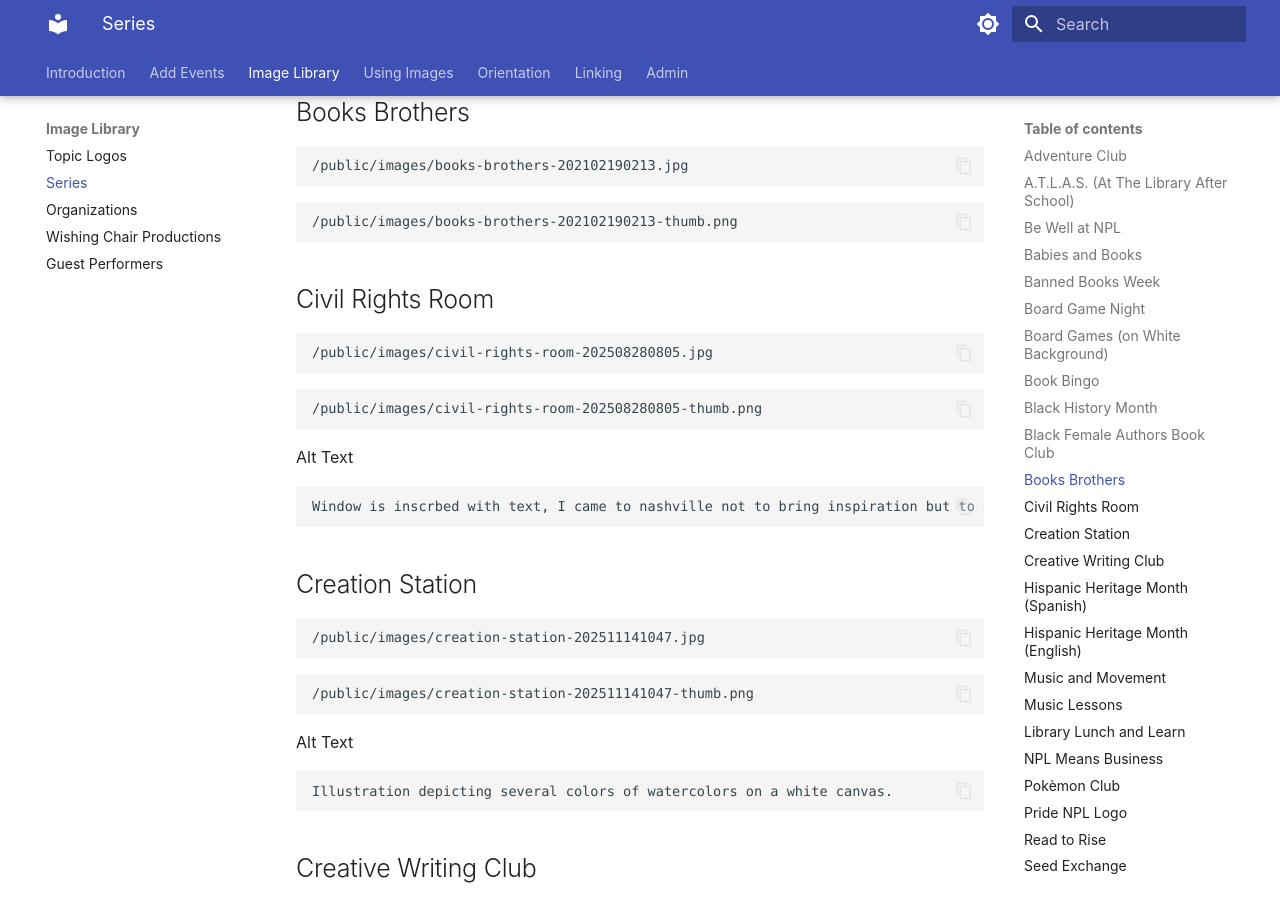
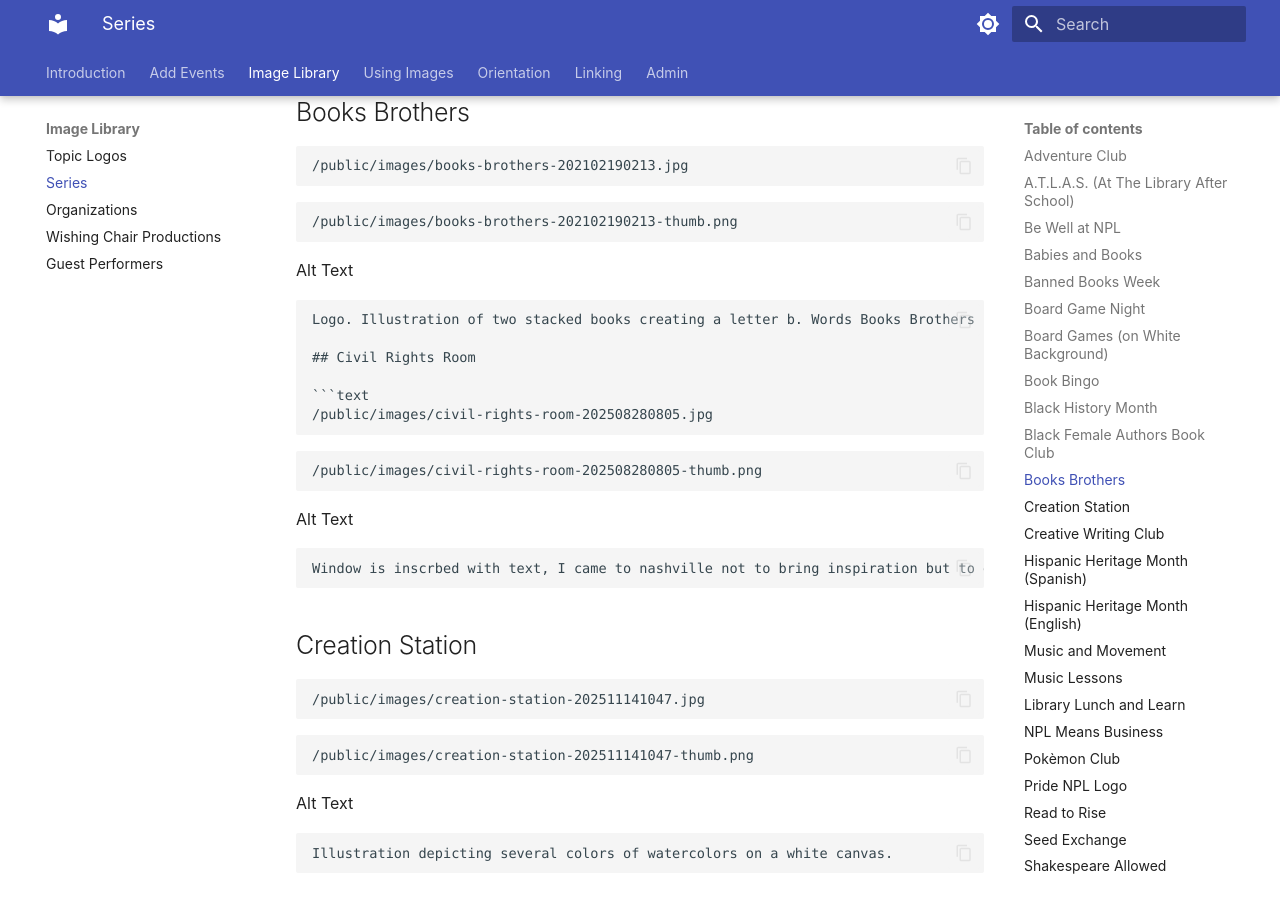
Before and after one commit to Nashville-Public-Library/bedework-docs, an MkDocs documentation site: the page built from docs/image-library/series-logos.md, in a window 1280 px wide and 900 px high, scrolled down 2923 px. Built offline with MkDocs 1.6.1 and Material for MkDocs 9.7.7, drawn with Linux system fonts in a browser that asks for light colours; some of the changed text lies outside the part shown.

Commit message:
more alt text

````diff
--- a/docs/image-library/series-logos.md
+++ b/docs/image-library/series-logos.md
@@ -169,6 +169,11 @@ books and woman illustration
 /public/images/books-brothers-202102190213-thumb.png
 ```
 
+Alt Text
+
+```text
+Logo. Illustration of two stacked books creating a letter b. Words Books Brothers in white on a black background.
+
 ## Civil Rights Room
 
 ```text
@@ -328,7 +333,7 @@ Logos for Pokemon Club. NPLF. Wheelchair.
 Atl Text
 
 ```text
-Logo shows Nashville Public Library in rainbow colors.
+Nashville Public Library book logo is redrawn in rainbow colors.
 ```
 
 ## Read to Rise
@@ -421,6 +426,12 @@ Logo for Studio NPL is on a blue and black background.
 /public/images/SRC_Logo(CLR)_FINAL_bedework2-202105260554-thumb.png
 ```
 
+Alt Text
+
+```text
+Logo reads Summer Reading Challenge. Blue and orange words are foundation for a cityscape. Two human hands hold book aloft.
+```
+
 ## Votes for Women
 
 ```
````
